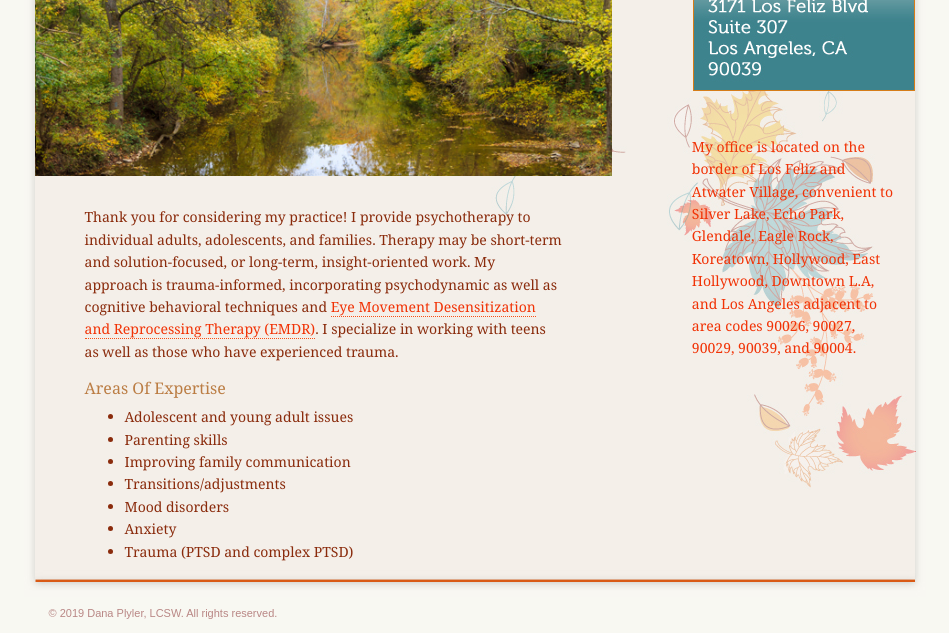
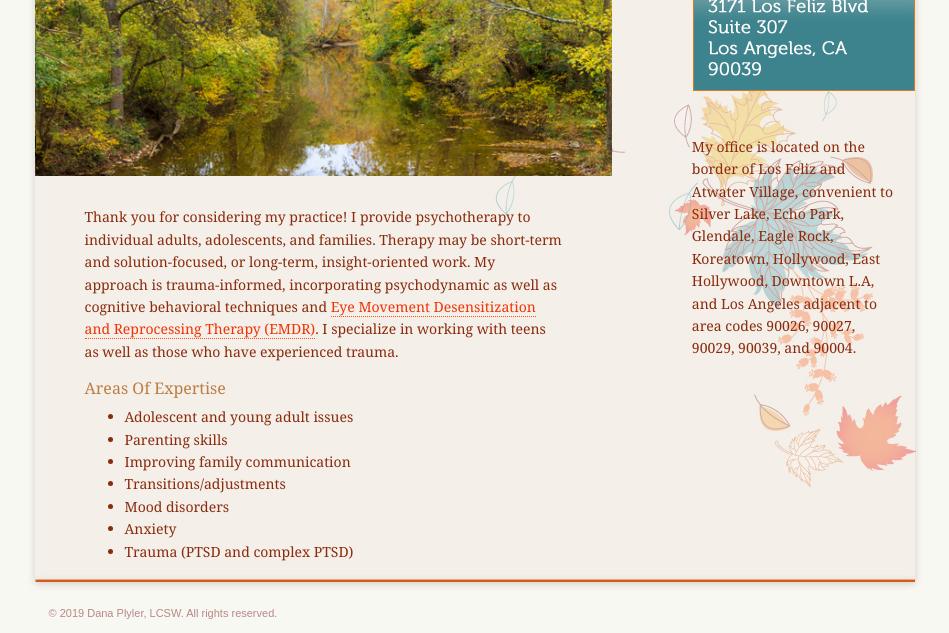
Before and after one commit to nbrustin/danaplyerlcsw, a plain HTML site: page index.html in a window 1280 px wide. Shown: the part 194-827 px from the top of the page, without its empty margins (165-1114 px from the left). Drawn offline with nearby package versions, Linux system fonts and the light colour scheme.

Commit message:
fixed text color

```diff
--- a/css/style-global-pl.css
+++ b/css/style-global-pl.css
@@ -129,7 +129,7 @@ strong {
 }
 
 .right-text {
-  color: #f13205;
+  color: #8a2b0c;
   margin-top: 30px;
   margin-left: 35px;
 }
```
